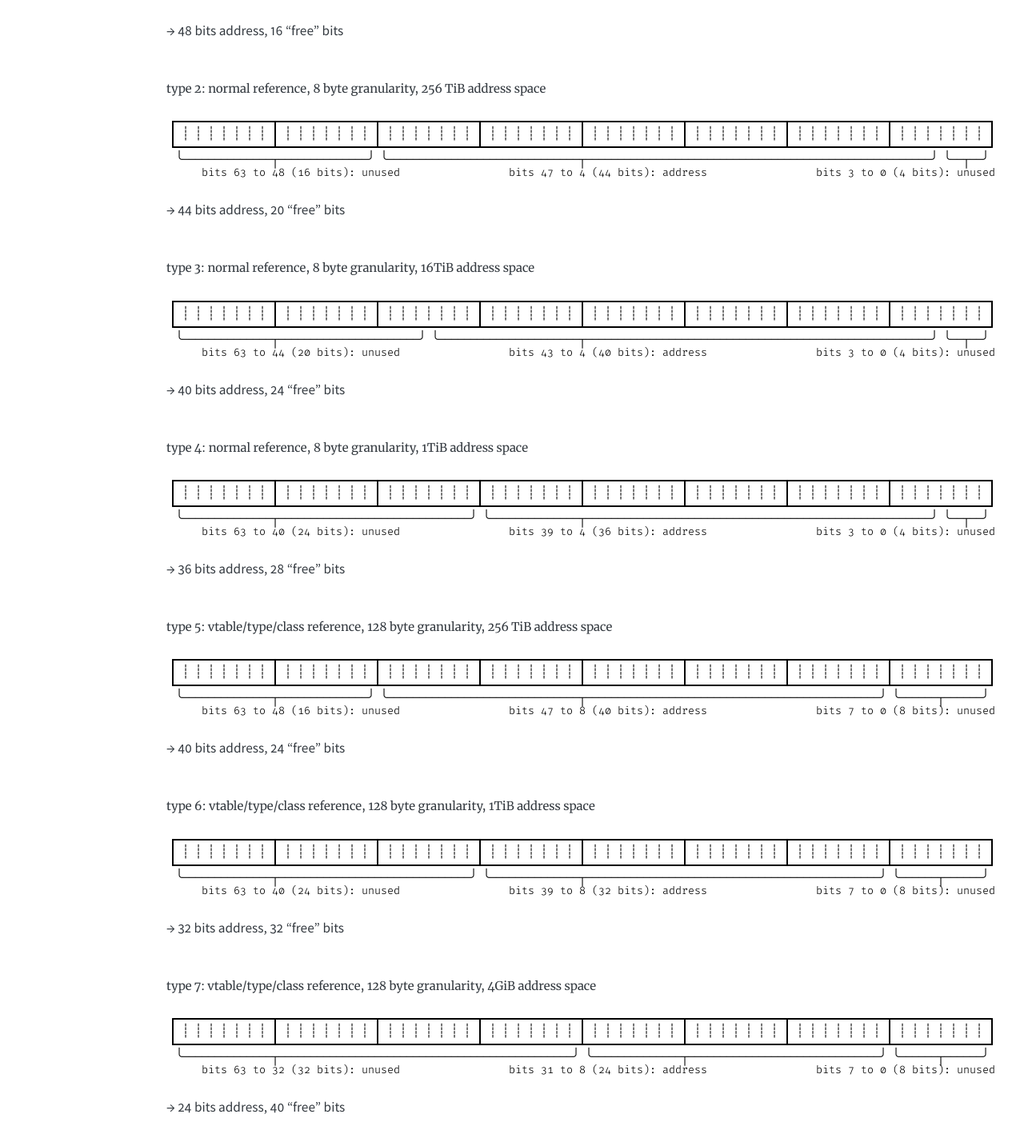
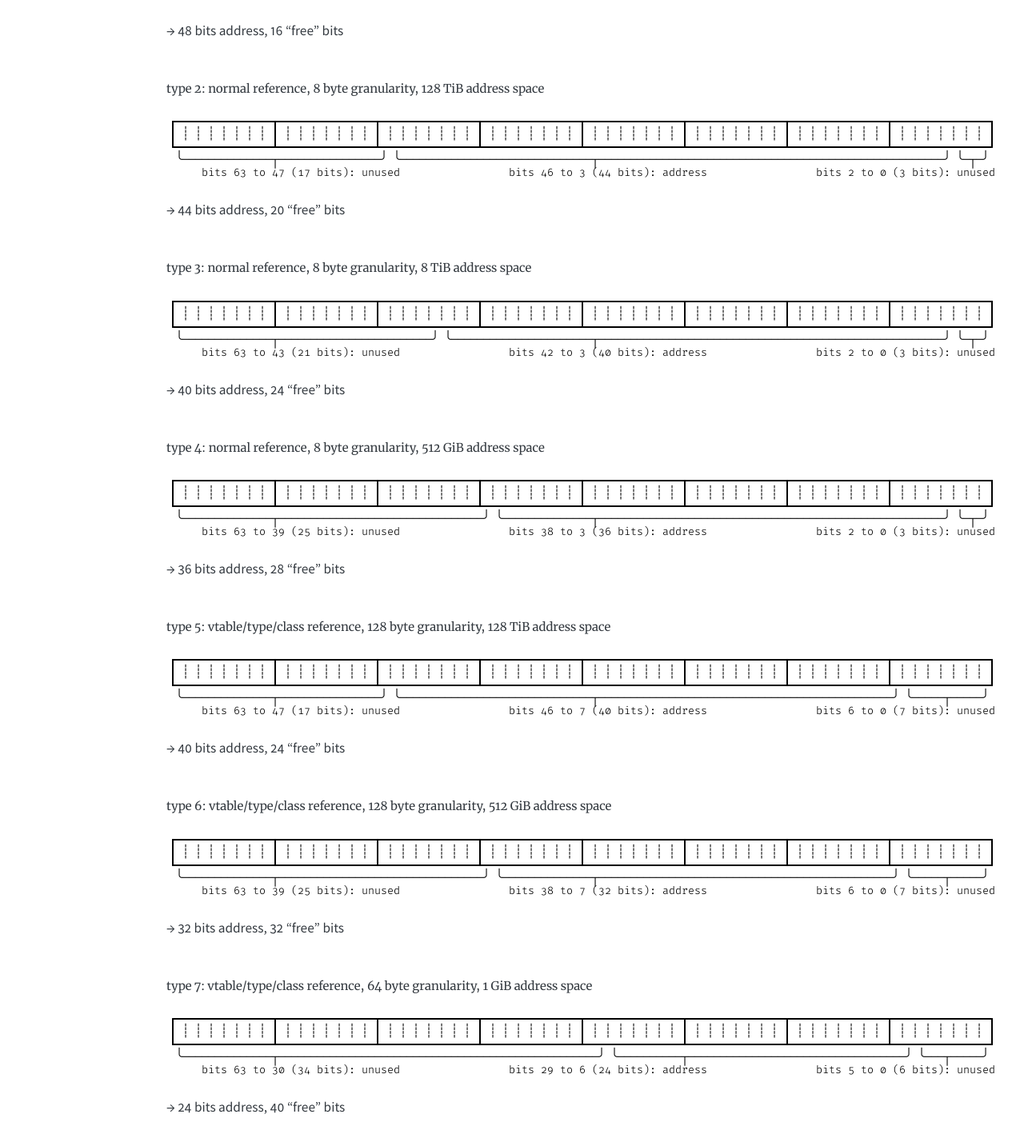
Before and after one commit to soc/soc.me, a Jekyll site: the page built from _runtimes/pointer-compression.md, in a window 1280 px wide. Shown: the part 771-2204 px from the top of the page at 80% size. Built offline with Jekyll 4.4.1, drawn with Linux system fonts in a browser that asks for light colours; some web fonts are replaced.

Commit message:
fix miscalculated granularity values in "pointer compression"/"header compression"

```diff
--- a/_runtimes/pointer-compression.md
+++ b/_runtimes/pointer-compression.md
@@ -30,79 +30,79 @@ _**TL;DR:** How large is a pointer on 64-bit systems – and how small can it pr
 
 **→ 48 bits address, 16 "free" bits**
 
-##### type 2: normal reference, 8 byte granularity, 256 TiB address space
+##### type 2: normal reference, 8 byte granularity, 128 TiB address space
 
 <div class="diagram">
  +---------------+---------------+---------------+---------------+---------------+---------------+---------------+---------------+
  | ┊ ┊ ┊ ┊ ┊ ┊ ┊ | ┊ ┊ ┊ ┊ ┊ ┊ ┊ | ┊ ┊ ┊ ┊ ┊ ┊ ┊ | ┊ ┊ ┊ ┊ ┊ ┊ ┊ | ┊ ┊ ┊ ┊ ┊ ┊ ┊ | ┊ ┊ ┊ ┊ ┊ ┊ ┊ | ┊ ┊ ┊ ┊ ┊ ┊ ┊ | ┊ ┊ ┊ ┊ ┊ ┊ ┊ |
  +---------------+---------------+---------------+---------------+---------------+---------------+---------------+---------------+
-  ╰──────────────┬──────────────╯ ╰──────────────────────────────┬──────────────────────────────────────────────────────╯ ╰──┬──╯
-      bits 63 to 48 (16 bits): unused                 bits 47 to 4 (44 bits): address                 bits 3 to 0 (4 bits): unused
+  ╰──────────────┬────────────────╯ ╰──────────────────────────────┬──────────────────────────────────────────────────────╯ ╰─┬─╯
+      bits 63 to 47 (17 bits): unused                 bits 46 to 3 (44 bits): address                 bits 2 to 0 (3 bits): unused
 
 </div>
 
 **→ 44 bits address, 20 "free" bits**
 
-##### type 3: normal reference, 8 byte granularity, 16TiB address space
+##### type 3: normal reference, 8 byte granularity, 8 TiB address space
 
 <div class="diagram">
  +---------------+---------------+---------------+---------------+---------------+---------------+---------------+---------------+
  | ┊ ┊ ┊ ┊ ┊ ┊ ┊ | ┊ ┊ ┊ ┊ ┊ ┊ ┊ | ┊ ┊ ┊ ┊ ┊ ┊ ┊ | ┊ ┊ ┊ ┊ ┊ ┊ ┊ | ┊ ┊ ┊ ┊ ┊ ┊ ┊ | ┊ ┊ ┊ ┊ ┊ ┊ ┊ | ┊ ┊ ┊ ┊ ┊ ┊ ┊ | ┊ ┊ ┊ ┊ ┊ ┊ ┊ |
  +---------------+---------------+---------------+---------------+---------------+---------------+---------------+---------------+
-  ╰──────────────┬──────────────────────╯ ╰──────────────────────┬──────────────────────────────────────────────────────╯ ╰──┬──╯
-      bits 63 to 44 (20 bits): unused                 bits 43 to 4 (40 bits): address                 bits 3 to 0 (4 bits): unused
+  ╰──────────────┬────────────────────────╯ ╰──────────────────────┬──────────────────────────────────────────────────────╯ ╰─┬─╯
+      bits 63 to 43 (21 bits): unused                 bits 42 to 3 (40 bits): address                 bits 2 to 0 (3 bits): unused
 
 </div>
 
 **→ 40 bits address, 24 "free" bits**
 
-##### type 4: normal reference, 8 byte granularity, 1TiB address space
+##### type 4: normal reference, 8 byte granularity, 512 GiB address space
 
 <div class="diagram">
  +---------------+---------------+---------------+---------------+---------------+---------------+---------------+---------------+
  | ┊ ┊ ┊ ┊ ┊ ┊ ┊ | ┊ ┊ ┊ ┊ ┊ ┊ ┊ | ┊ ┊ ┊ ┊ ┊ ┊ ┊ | ┊ ┊ ┊ ┊ ┊ ┊ ┊ | ┊ ┊ ┊ ┊ ┊ ┊ ┊ | ┊ ┊ ┊ ┊ ┊ ┊ ┊ | ┊ ┊ ┊ ┊ ┊ ┊ ┊ | ┊ ┊ ┊ ┊ ┊ ┊ ┊ |
  +---------------+---------------+---------------+---------------+---------------+---------------+---------------+---------------+
-  ╰──────────────┬──────────────────────────────╯ ╰──────────────┬──────────────────────────────────────────────────────╯ ╰──┬──╯
-      bits 63 to 40 (24 bits): unused                 bits 39 to 4 (36 bits): address                 bits 3 to 0 (4 bits): unused
+  ╰──────────────┬────────────────────────────────╯ ╰──────────────┬──────────────────────────────────────────────────────╯ ╰─┬─╯
+      bits 63 to 39 (25 bits): unused                 bits 38 to 3 (36 bits): address                 bits 2 to 0 (3 bits): unused
 
 </div>
 
 **→ 36 bits address, 28 "free" bits**
 
-##### type 5: vtable/type/class reference, 128 byte granularity, 256 TiB address space
+##### type 5: vtable/type/class reference, 128 byte granularity, 128 TiB address space
 
 <div class="diagram">
  +---------------+---------------+---------------+---------------+---------------+---------------+---------------+---------------+
  | ┊ ┊ ┊ ┊ ┊ ┊ ┊ | ┊ ┊ ┊ ┊ ┊ ┊ ┊ | ┊ ┊ ┊ ┊ ┊ ┊ ┊ | ┊ ┊ ┊ ┊ ┊ ┊ ┊ | ┊ ┊ ┊ ┊ ┊ ┊ ┊ | ┊ ┊ ┊ ┊ ┊ ┊ ┊ | ┊ ┊ ┊ ┊ ┊ ┊ ┊ | ┊ ┊ ┊ ┊ ┊ ┊ ┊ |
  +---------------+---------------+---------------+---------------+---------------+---------------+---------------+---------------+
-  ╰──────────────┬──────────────╯ ╰──────────────────────────────┬──────────────────────────────────────────────╯ ╰──────┬──────╯
-      bits 63 to 48 (16 bits): unused                 bits 47 to 8 (40 bits): address                 bits 7 to 0 (8 bits): unused
+  ╰──────────────┬────────────────╯ ╰──────────────────────────────┬──────────────────────────────────────────────╯ ╰─────┬─────╯
+      bits 63 to 47 (17 bits): unused                 bits 46 to 7 (40 bits): address                 bits 6 to 0 (7 bits): unused
 
 </div>
 
 **→ 40 bits address, 24 "free" bits**
 
-##### type 6: vtable/type/class reference, 128 byte granularity, 1TiB address space
+##### type 6: vtable/type/class reference, 128 byte granularity, 512 GiB address space
 
 <div class="diagram">
  +---------------+---------------+---------------+---------------+---------------+---------------+---------------+---------------+
  | ┊ ┊ ┊ ┊ ┊ ┊ ┊ | ┊ ┊ ┊ ┊ ┊ ┊ ┊ | ┊ ┊ ┊ ┊ ┊ ┊ ┊ | ┊ ┊ ┊ ┊ ┊ ┊ ┊ | ┊ ┊ ┊ ┊ ┊ ┊ ┊ | ┊ ┊ ┊ ┊ ┊ ┊ ┊ | ┊ ┊ ┊ ┊ ┊ ┊ ┊ | ┊ ┊ ┊ ┊ ┊ ┊ ┊ |
  +---------------+---------------+---------------+---------------+---------------+---------------+---------------+---------------+
-  ╰──────────────┬──────────────────────────────╯ ╰──────────────┬──────────────────────────────────────────────╯ ╰──────┬──────╯
-      bits 63 to 40 (24 bits): unused                 bits 39 to 8 (32 bits): address                 bits 7 to 0 (8 bits): unused
+  ╰──────────────┬────────────────────────────────╯ ╰──────────────┬──────────────────────────────────────────────╯ ╰─────┬─────╯
+      bits 63 to 39 (25 bits): unused                 bits 38 to 7 (32 bits): address                 bits 6 to 0 (7 bits): unused
 
 </div>
 
 **→ 32 bits address, 32 "free" bits**
 
-##### type 7: vtable/type/class reference, 128 byte granularity, 4GiB address space
+##### type 7: vtable/type/class reference, 64 byte granularity, 1 GiB address space
 
 <div class="diagram">
  +---------------+---------------+---------------+---------------+---------------+---------------+---------------+---------------+
  | ┊ ┊ ┊ ┊ ┊ ┊ ┊ | ┊ ┊ ┊ ┊ ┊ ┊ ┊ | ┊ ┊ ┊ ┊ ┊ ┊ ┊ | ┊ ┊ ┊ ┊ ┊ ┊ ┊ | ┊ ┊ ┊ ┊ ┊ ┊ ┊ | ┊ ┊ ┊ ┊ ┊ ┊ ┊ | ┊ ┊ ┊ ┊ ┊ ┊ ┊ | ┊ ┊ ┊ ┊ ┊ ┊ ┊ |
  +---------------+---------------+---------------+---------------+---------------+---------------+---------------+---------------+
-  ╰──────────────┬──────────────────────────────────────────────╯ ╰──────────────┬──────────────────────────────╯ ╰──────┬──────╯
-      bits 63 to 32 (32 bits): unused                 bits 31 to 8 (24 bits): address                 bits 7 to 0 (8 bits): unused
+  ╰──────────────┬──────────────────────────────────────────────────╯ ╰──────────┬──────────────────────────────────╯ ╰───┬─────╯
+      bits 63 to 30 (34 bits): unused                 bits 29 to 6 (24 bits): address                 bits 5 to 0 (6 bits): unused
 
 </div>
 
```
Also changed, not shown: _runtimes/header-compression.md (+4 -4 lines).
